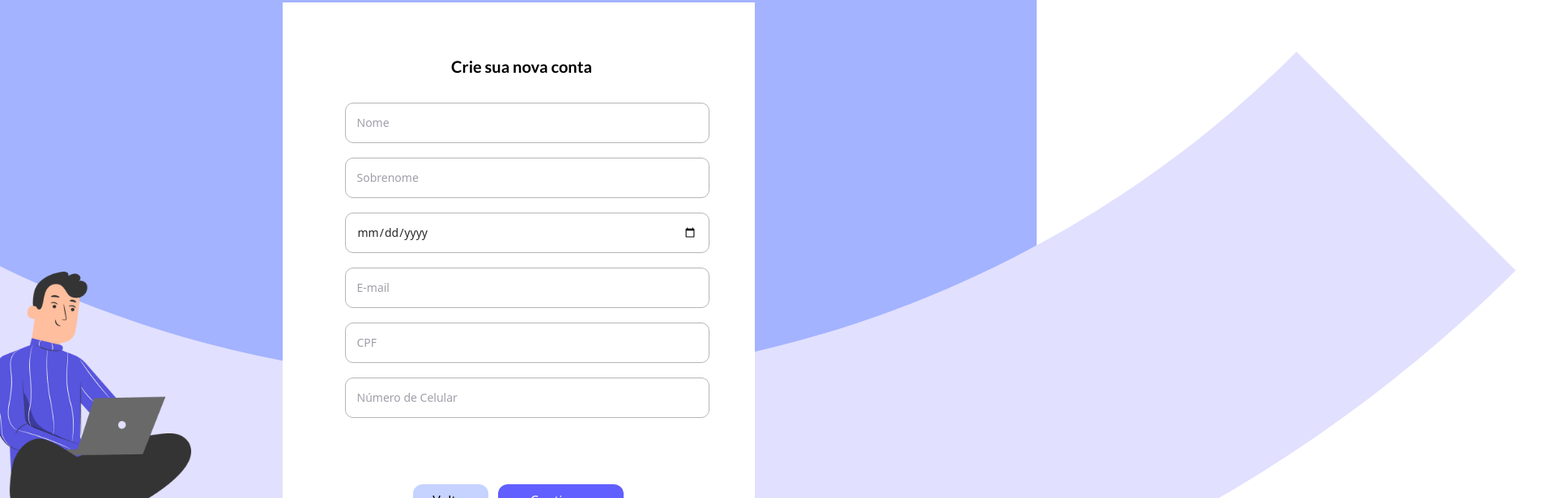
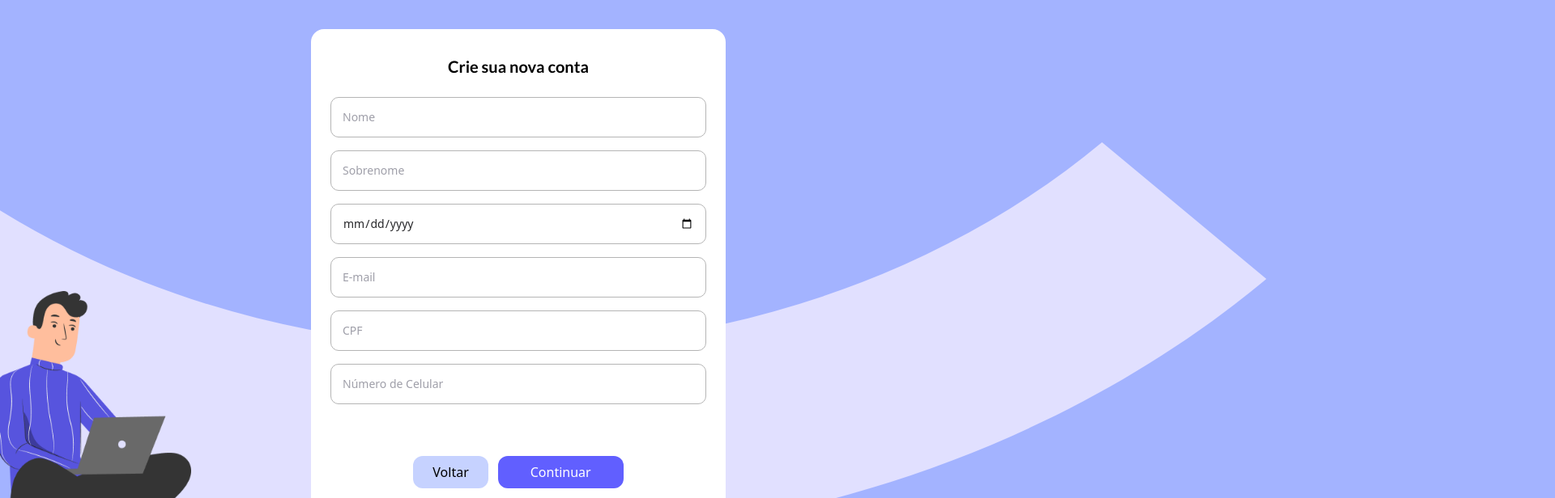
Before and after one commit to cce-fluxo/DDD25.1-Cebolinha67-Front, a Next.js app: page /auth/cadastro in a window 1280 px wide. Shown: the part 160-776 px from the top of the page at 81% size, 1920 px wide, since content can reach past the window. Built offline with nearby package versions, Linux system fonts and the light colour scheme.

Commit message:
terminei a primeira tela de cadastro

```diff
--- a/app/auth/cadastro/page.tsx
+++ b/app/auth/cadastro/page.tsx
@@ -4,58 +4,21 @@ import InputBar from '../../components/InputBar';
 import BackgroundSignOut from '../../components/BackgroundSignOut';
 import VoltarContinuarButton from '../../components/VoltarContinuarButton';
 
-export default function Cadastro(){
+export default function Cadastro() {
   return (
-        <div>
-            {/*header do sorrisync */}
-            <HeaderSignOut></HeaderSignOut>
-            {/* background da pagina no geral */}
+    <div className="min-h-screen w-full">
+      <HeaderSignOut />
       <BackgroundSignOut>
-                {/*a caixona mesmo do cadastro*/}
         <CadastroBox>
-                {/* as coisas dentro da caixona do cadastro */}
-
-                {/*coe victor, eu juro que esse monte de comentário não é o claude, é que eu sou muito lerdo com input*/}
-                <div className='flex flex-col gap-4.5 mt-25'>
-                {/*nome*/}
-                <InputBar
-                type='text'
-                placeholder='Nome'
-                >
-                </InputBar>
-
-                {/* sobrenome*/}
-                <InputBar
-                type='text'
-                placeholder='Sobrenome'>
-                </InputBar>
-
-                {/*Data */}
-
-                <InputBar
-                type="date"
-                placeholder='Dia           /         Mês         /      Ano'>
-                </InputBar>
-
-                {/*imei*/}
-
-                <InputBar
-                type='email'
-                placeholder='E-mail'>
-                </InputBar>
-
-                <InputBar
-                type="number"
-                placeholder='CPF'></InputBar>
-
-                <InputBar
-                type='number'
-                placeholder='Número de Celular'>
-                </InputBar>
+          <div className='flex flex-col gap-4'>
+            <InputBar type='text' placeholder='Nome' />
+            <InputBar type='text' placeholder='Sobrenome' />
+            <InputBar type="date" placeholder='Dia / Mês / Ano' />
+            <InputBar type='email' placeholder='E-mail' />
+            <InputBar type="number" placeholder='CPF' />
+            <InputBar type='number' placeholder='Número de Celular' />
           </div>
-
-                <VoltarContinuarButton></VoltarContinuarButton>
-
+          <VoltarContinuarButton />
         </CadastroBox>
       </BackgroundSignOut>
     </div>
--- a/app/components/BackgroundSignOut.tsx
+++ b/app/components/BackgroundSignOut.tsx
@@ -2,12 +2,13 @@ import React from 'react'
 
 export default function BackgroundSignOut({ children }: { children: React.ReactNode }) {
   return (
-    <main className="relative flex w-screen h-screen items-center justify-center bg-indigo-300">
+    <main className="relative flex min-h-screen items-center justify-center bg-indigo-300">
       <svg
         xmlns="http://www.w3.org/2000/svg"
         viewBox="-434 0 2250 900"
         fill="none"
-        className="absolute top-10 z-0 w-640 h-300 " // pra mudar o quanto a onda se extende, muda, muda aqui
+        preserveAspectRatio="none"
+        className="absolute -bottom-1/2 -translate-y-1/2 z-0 w-[150%] h-[80vh]"
       >
         <path
           fillRule="evenodd"
@@ -17,9 +18,9 @@ export default function BackgroundSignOut({ children }: { children: React.ReactN
         />
       </svg>
 
-      <img src="/Motta.png" alt="Motta" className="absolute bottom-30 left-0 h-70 z-0" />
+      <img src="/Motta.png" alt="Motta" className="fixed bottom-0 left-0 h-40 md:h-56 lg:h-70 z-0" />
 
-      <div className="absolute inset-0 flex items-center justify-center z-10">
+      <div className="relative z-10 flex items-center justify-center w-full py-10">
         {children}
       </div>
     </main>
--- a/app/components/CadastroBox.tsx
+++ b/app/components/CadastroBox.tsx
@@ -2,16 +2,17 @@ import { Lato } from "next/font/google"
 
 const lato = Lato({ subsets: ["latin"], weight: ["700"] })
 
-export default function CadastroBox({children}: {children: React.ReactNode}){
-    return(
-        <div className="flex justify-center items-start mt-20 mb-10">
-            <div className="flex w-145.75 h-176.75 px-19.25 py-6 flex-col items-center bg-white">
-               <p className={`absolute w-full left-1 mt-10 self-stretch text-center text-black leading-normal font-bold text-[20px] ${lato.className}`}>
-                    Crie sua nova conta</p>
-                <div className="flex flex-col gap-4 w-full">
-                    {children}
-                </div>
-            </div>
+export default function CadastroBox({ children }: { children: React.ReactNode }) {
+  return (
+    <div className="flex justify-center items-start mt-10 mb-10 w-full px-4">
+      <div className="flex w-full max-w-lg min-h-fit px-6 py-8 flex-col items-center bg-white rounded-2xl">
+        <p className={`text-center text-black font-bold text-xl mb-6 ${lato.className}`}>
+          Crie sua nova conta
+        </p>
+        <div className="flex flex-col gap-4 w-full">
+          {children}
         </div>
-    )
+      </div>
+    </div>
+  )
 }
--- a/app/components/HeaderSignOut.tsx
+++ b/app/components/HeaderSignOut.tsx
@@ -1,8 +1,7 @@
 export default function HeaderSignOut() {
   return (
-    <div className="flex w-full h-24 px-6 flex-col justify-center items-center gap-2.5 bg-white relative">
-      {/*Logo SorriSync */}
-      <img src="/SorriSyncLogo.png" alt="sorrisync" className="w-28 h-auto" />
+    <div className="flex w-full h-16 md:h-24 px-6 flex-col justify-center items-center gap-2.5 bg-white relative">
+      <img src="/SorriSyncLogo.png" alt="sorrisync" className="w-24 md:w-28 h-auto" />
     </div>
-  );
-} // fiz de outra maneira pra usar mais o tailwind e menos código (lembrar de falar disso)
+  )
+}
--- a/app/components/InputBar.tsx
+++ b/app/components/InputBar.tsx
@@ -7,17 +7,17 @@ interface InputBarProps {
   onSubmit?: (value: string) => void
 }
 
-export default function InputBar({ type = "", placeholder = ""}: InputBarProps) {
+export default function InputBar({ type = "", placeholder = "" }: InputBarProps) {
   const [value, setValue] = useState("")
 
   return (
-    <div className="flex w-112.5 px-3.5 py-3.5 justify-between items-center rounded-[10px] border-[1.5px] border-[#B5B5B5] "> {/* mudar algo aqui se quiser mudar o que tem dentro da box de input */}
+    <div className="flex w-full px-3.5 py-3.5 justify-between items-center rounded-[10px] border-[1.5px] border-[#B5B5B5]">
       <input
         type={type}
         value={value}
         onChange={(e) => setValue(e.target.value)}
         placeholder={placeholder}
-        className="flex-1 bg-transparent text-sm text-zinc-800 placeholder:text-zinc-400 outline-none "
+        className="flex-1 bg-transparent text-sm text-zinc-800 placeholder:text-zinc-400 outline-none"
       />
     </div>
   )
--- a/app/components/VoltarContinuarButton.tsx
+++ b/app/components/VoltarContinuarButton.tsx
@@ -1,8 +1,8 @@
-export default function VoltarContinuarButton(){
-    return(
-        <div className="flex gap-3 mt-16.5 justify-center"> {/* pra separar o botão de voltar e continuar das input boxes */}
-            <button className="bg-indigo-200 text-black px-6 py-2 rounded-xl font-medium">Voltar</button>
-            <button className="bg-indigo-500 text-white px-10 py-2 rounded-xl font-medium">Continuar</button>
-        </div>
-    )
+export default function VoltarContinuarButton() {
+  return (
+    <div className="flex gap-3 mt-8 md:mt-12 justify-center w-full">
+      <button className="bg-indigo-200 text-black px-6 py-2 rounded-xl font-medium">Voltar</button>
+      <button className="bg-indigo-500 text-white px-10 py-2 rounded-xl font-medium">Continuar</button>
+    </div>
+  )
 }
--- a/app/layout.tsx
+++ b/app/layout.tsx
@@ -15,7 +15,7 @@ export default function RootLayout({
     <html
       lang="en"
     >
-      <body >{children}</body>
+      <body className="bg-indigo-300" >{children}</body>
     </html>
   );
 }
```
Lines whose indentation alone changed are shown as unchanged.
